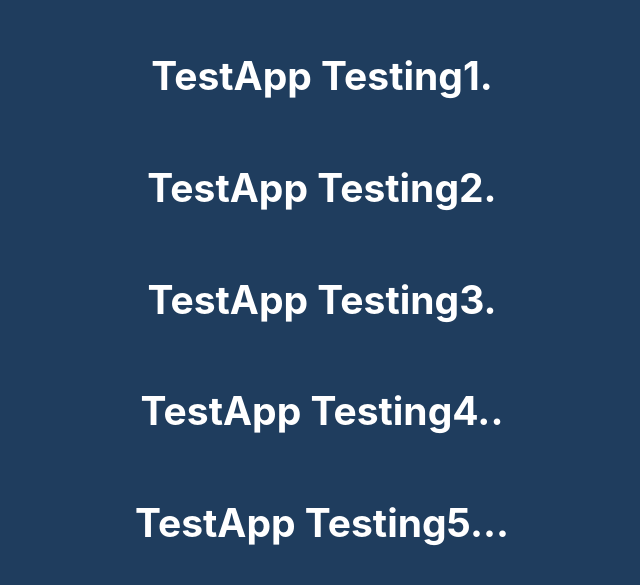
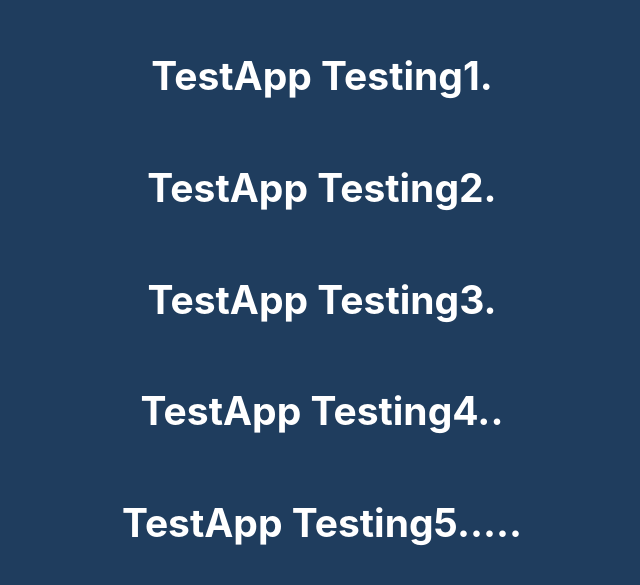
Before and after one commit to hintonbrothers/app.test, a React (Create React App) app: page / in a window 1280 px wide. Shown: the part 101-686 px from the top of the page, without its empty margins (318-958 px from the left). Built offline with nearby package versions, Linux system fonts and the light colour scheme.

Commit message:
commiting test app

```diff
--- a/src/App.js
+++ b/src/App.js
@@ -7,7 +7,7 @@ function App() {
             <h2>TestApp Testing2.</h2>
             <h2>TestApp Testing3.</h2>
             <h2>TestApp Testing4..</h2>
-            <h2>TestApp Testing5...</h2>
+            <h2>TestApp Testing5.....</h2>
         </header>
     </div>);
 }
```
